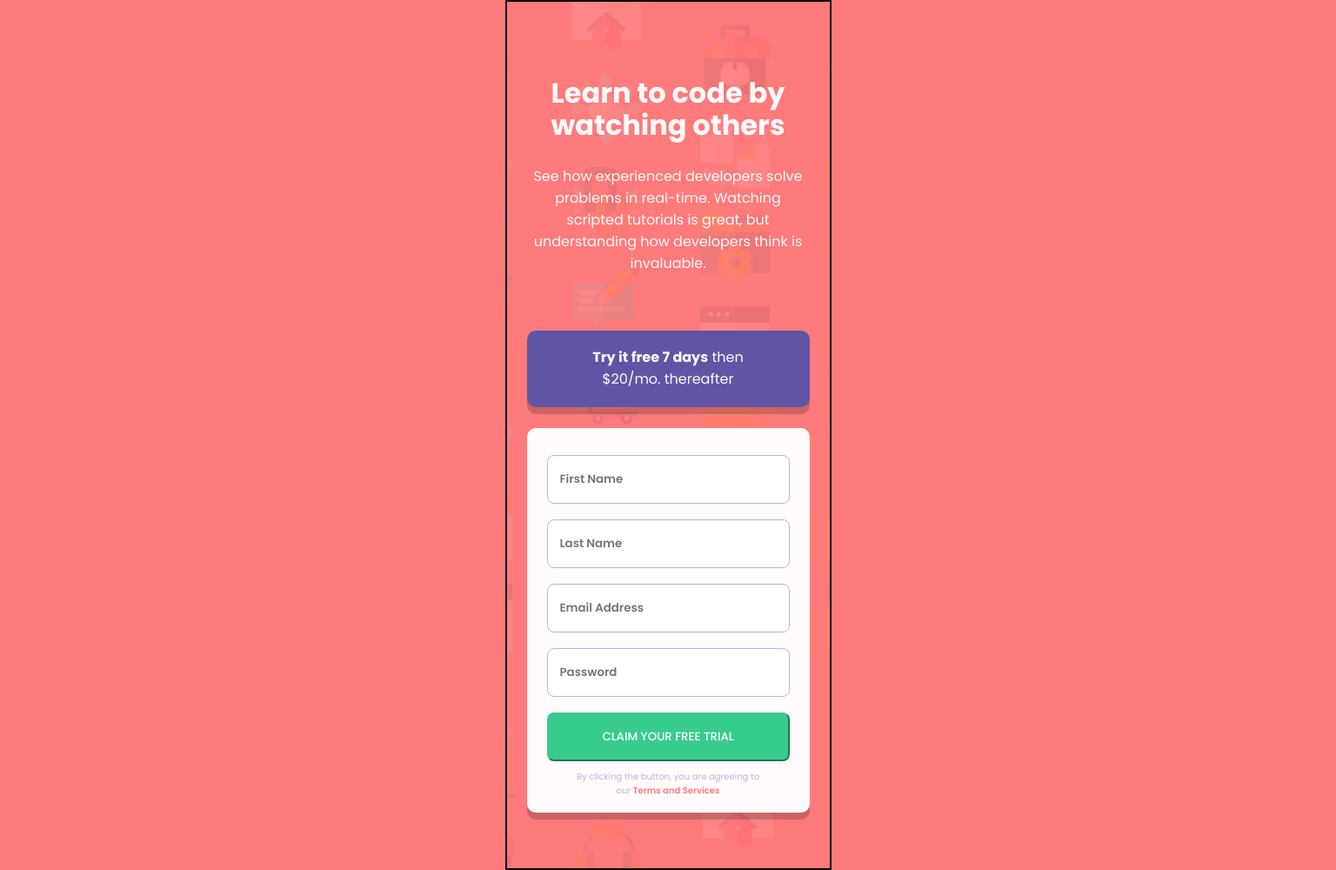
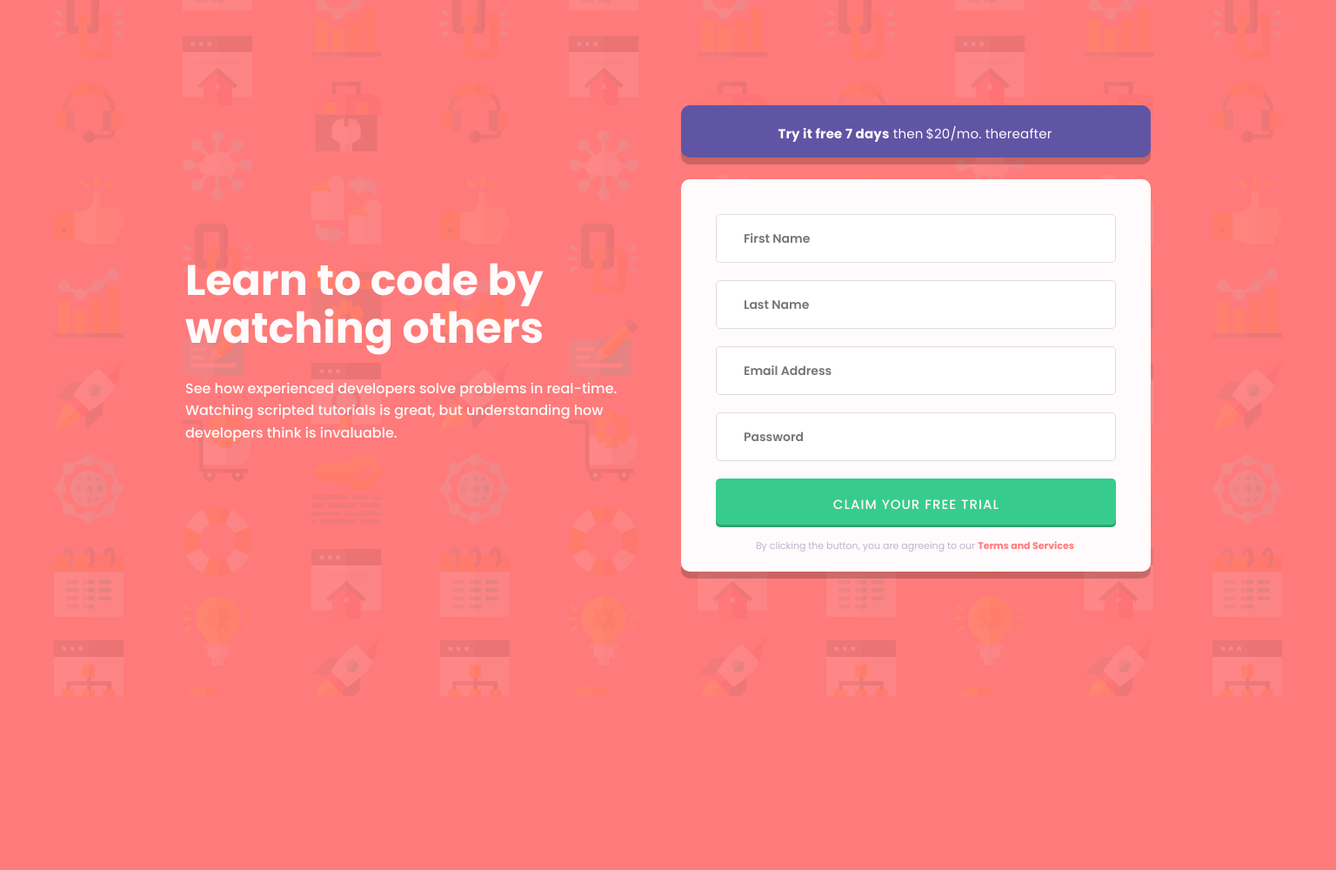
Before and after one commit to Zero-K00L/intro-component-with-signup-form-master, a plain HTML site: page index.html in a window 1536 px wide. Shown: the whole page at 87% size. After the commit the page ends 800 px from the top, so only its background shows below. Drawn offline with Linux system fonts and the light colour scheme.

Commit message:
Desktop Commit

```diff
--- a/index.html
+++ b/index.html
@@ -13,10 +13,17 @@
 
   <body>
     <main class="main">
+      <div class="main-text">
         <h1 class="header">Learn to code by watching others</h1>
+        <div class="description-container">
           <p class="main-description">See how experienced developers solve problems in real-time. Watching scripted tutorials is great,
             but understanding how developers think is invaluable.
           </p>
+        </div>
+
+      </div>
+
+      <div class="trail-section">
         <div class="trial-advert">
           <p class="advert-text-1"><span class="advert-bold">Try it free 7 days</span> then </p>
           <p class="advert-text-2">$20/mo. thereafter</p>
@@ -28,35 +35,31 @@
               <img class="error-icon icon-1" src="images/icon-error.svg" alt="Error Icon">
               <p class="error-message error-message-1">First Name cannot be empty</p>
             </div>
-
             <div class="form-box">
               <input type="text" class="input last-name" name="lastName" placeholder="Last Name" required>
               <img class="error-icon icon-2" src="images/icon-error.svg" alt="Error Icon">
               <p class="error-message error-message-2">Last Name cannot be empty</p>
             </div>
-
             <div class="form-box">
               <input type="email" class="input email" name="email" placeholder="Email Address" required>
               <img class="error-icon icon-3" src="images/icon-error.svg" alt="Error Icon">
               <p class="error-message error-message-3">Looks like this is not an email</p>
             </div>
-
             <div class="form-box">
               <input type="password" class="input password" name="password" placeholder="Password" required minlength="8" pattern=".{8,}">
               <img class="error-icon icon-4" src="images/icon-error.svg" alt="Error Icon">
               <p class="error-message error-message-4">Password cannot be empty</p>
               <p class="error-message password-length-error">Password must be a least 8 characters long</p>
             </div>
-
             <button class="form-btn" type="submit">Claim your free trial</button>
             <div class="disclaimer-container">
               <p class="disclaimer">By clicking the button, you are agreeing to our <span class="disclaimer-terms">Terms and Services</span></p>
             </div>
-
           </fieldset>
         </form>
+      </div>
+
     </main>
-
     <footer>
     <!-- <p class="attribution">
         Challenge by <a href="https://www.frontendmentor.io?ref=challenge" target="_blank">Frontend Mentor</a>.
--- a/styles.css
+++ b/styles.css
@@ -30,7 +30,6 @@ body {
     height: 1000px;
     margin: 0 auto;
     background-image: url('images/bg-intro-mobile.png');
-    border: 2px solid black;
 }
 
 .header {
@@ -74,10 +73,6 @@ body {
 
 .advert-text-2 {
     margin: 0;
-}
-
-.form {
-
 }
 
 .fieldset {
@@ -159,14 +154,22 @@ input {
     font-family: Poppins, sans-serif;
     font-weight: 500;
     color: var(--white);
+    border: none;
     border-radius: 8px;
     border-color: var(--green);
     text-transform: uppercase;
     transition: 150ms ease-in-out;
+    box-shadow: 0px 3px 0px hsl(153.9, 54.5%, 41.4%);
+}
+
+.form-btn:hover {
+    filter:opacity(0.70);
+    cursor: pointer;
 }
 
 .form-btn:active {
     transform: translateY(2px);
+    box-shadow: 0px 0px 0px;
 }
 
 .disclaimer-container {
@@ -187,3 +190,148 @@ input {
 
 .attribution { font-size: 11px; text-align: center; }
 .attribution a { color: hsl(228, 45%, 44%); }
+
+
+/*Very Large devices (laptops/desktops, 1440px and up) */
+@media only screen and (min-width: 1440px) {
+
+    body {
+        background: url('images/bg-intro-desktop.png') center/contain no-repeat var(--red);
+
+    }
+
+    .main {
+        display: flex;
+        width: 100%;
+        max-width: 1440px;
+        height: 800px;
+        background-image: url('')
+    }
+
+    .main-text {
+        display: flex;
+        width: 92.3%;
+        flex-direction: column;
+        justify-content: center;
+        padding-left: 165px;
+    }
+
+    .header {
+        margin-top: 70px;
+        margin-bottom: 29px;
+        font-weight: 700;
+        font-size: 49px;
+        line-height: 55px;
+        text-align: left;
+    }
+
+    .description-container {
+
+    }
+
+    .main-description {
+        margin-left: 0;
+        text-align: left;
+        font-size: 16px;
+        font-weight: 500;
+        line-height: 1.6;
+    }
+
+    .trail-section {
+        width: 100%;
+        justify-content: center;
+        display: flex;
+        flex-direction: column;
+        align-items: flex-start;
+    }
+
+    .trial-advert {
+        display: flex;
+        justify-content: center;
+        align-items: center;
+        max-width: 540px;
+        height: 60px;
+        margin: -22px 0 25px 0;
+        font-size: 15px;
+        padding-top: 4px;
+        padding-right: 2px;
+        letter-spacing: 0.2px;
+    }
+
+    .advert-text-1 {
+        margin: 0;
+        padding-top: 0;
+        padding-right: 3px;
+    }
+
+    .form {
+        width: 100%;
+        max-width: 540px;
+    }
+
+    .fieldset {
+        width: 100%;
+        max-width: 540px;
+        height: auto;
+    }
+
+    .form-box {
+
+    }
+
+    input {
+        max-width: 460px;
+        margin: 2px auto 18px auto;
+        padding-left: 31px;
+        border-radius: 5px;
+        padding-top: 3px;
+        font-size: 14px;
+        color: hsl(240, 7.7%, 5.1%);
+        border: solid 1px hsl(240, 1.5%, 86.9%);
+    }
+
+    .first-name {
+        margin-top: 34px;
+    }
+
+    .form-btn {
+        max-width: 460px;
+        height: 53px;
+        margin-top: 2px;
+        border-radius: 5px;
+        font-size: 15px;
+        padding-top: 7px;
+        padding-right: 5px;
+        letter-spacing: 1px;
+    }
+
+    .error-message {
+        position: static;
+        left: 345px;
+    }
+
+    .password-length-error {
+        left: 268px;
+    }
+
+    .error-icon {
+        left: 438px;
+    }
+
+    .disclaimer-container {
+        margin-top: 16px;
+        margin-right: 63px;
+    }
+
+    .disclaimer {
+        font-size: 11px;
+    }
+
+    .disclaimer-terms {
+        font-weight: 700;
+    }
+
+    .disclaimer-terms:hover {
+        cursor: pointer;
+    }
+}
```
Lines whose indentation alone changed are shown as unchanged.
